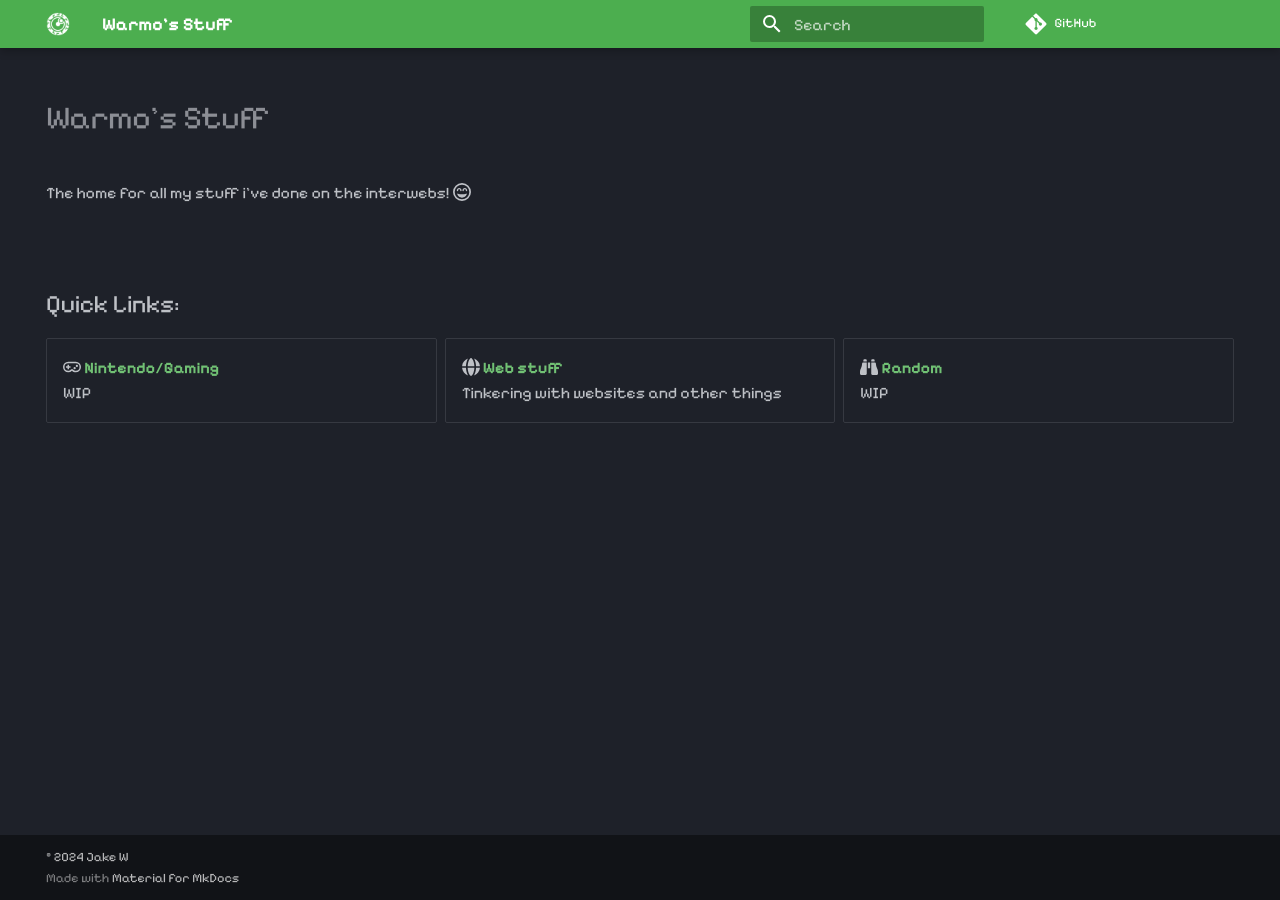
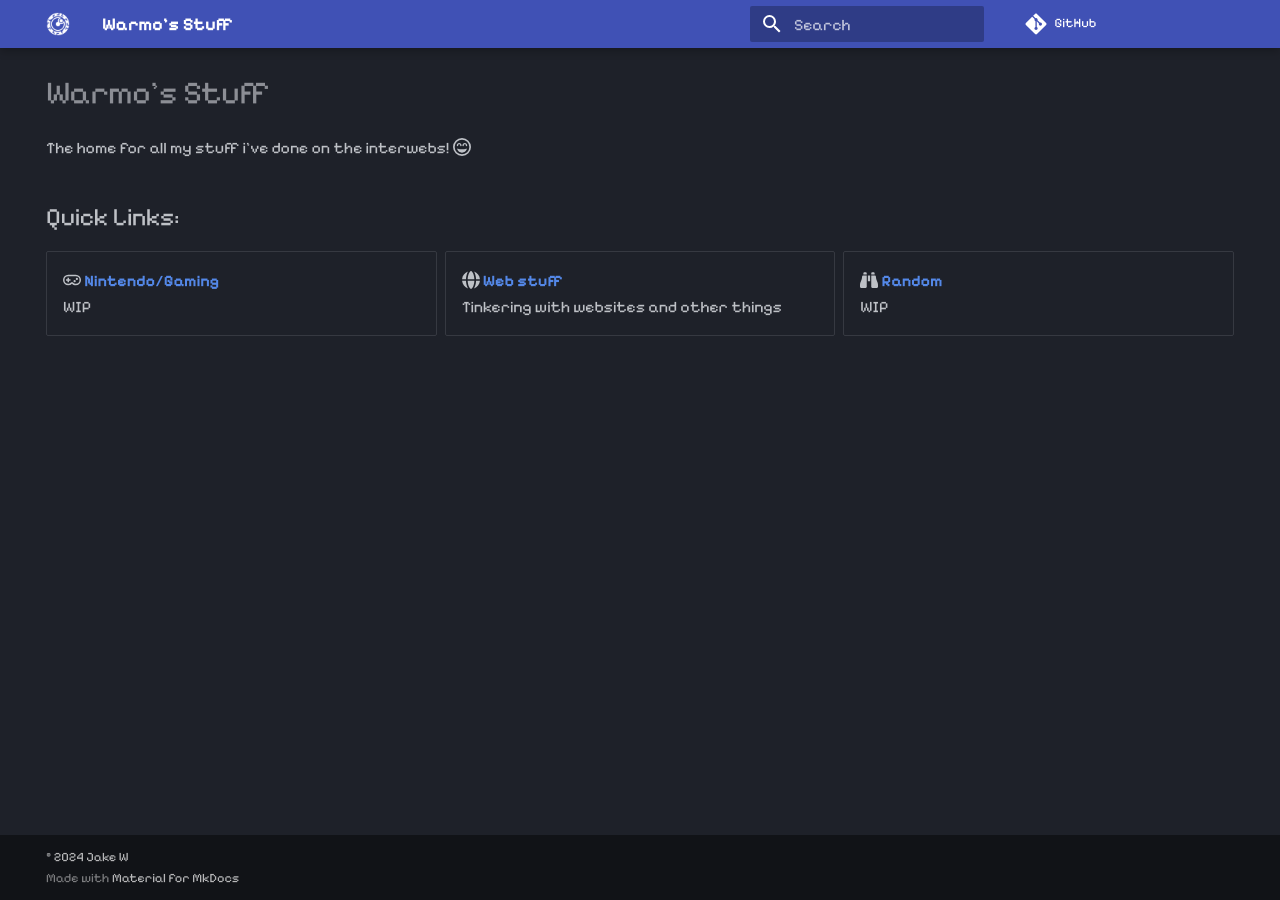
Before and after one commit to Warmo/warmo.github.io, an MkDocs documentation site: the page built from docs/index.md, in a window 1280 px wide. Built offline with MkDocs 1.6.1 and Material for MkDocs 9.7.7, drawn with Linux system fonts in a browser that asks for light colours; comment, search, counter and statistics services are not loaded.

Commit message:
CSS Edits and colour change

```diff
--- a/docs/index.md
+++ b/docs/index.md
@@ -8,9 +8,7 @@ hide:
 
 # Warmo's Stuff
 
- The home for all my stuff i've done on the interwebs! :fontawesome-regular-face-grin-beam:
-
-<br>
+ The home for all my stuff i've done on the interwebs!  :fontawesome-regular-face-grin-beam:
 
 ## Quick Links:
 
--- a/docs/stylesheets/extra.css
+++ b/docs/stylesheets/extra.css
@@ -4,3 +4,11 @@
     margin-right: auto;
     width: 70%;
   }
+
+  .md-typeset h1{
+    margin: 0px 0px 20px 0px;
+  }
+
+  .md-main__inner {
+    margin-top: 5px;
+  }
--- a/mkdocs.yml
+++ b/mkdocs.yml
@@ -6,7 +6,7 @@ theme:
     language: en
     palette:
         scheme: slate
-        primary: green
+        primary: indigo
         accent: orange
     features:
         navigation.instant
@@ -30,7 +30,6 @@ plugins:
         post_readtime: false
     - search
     - open-in-new-tab
-    - git-latest-changes
 markdown_extensions:
 #    - pymdownx.keys
 #    - pymdownx.smartsymbols
```
Also changed, not shown: docs/about.md (+0 -2 lines), 1 other file.
